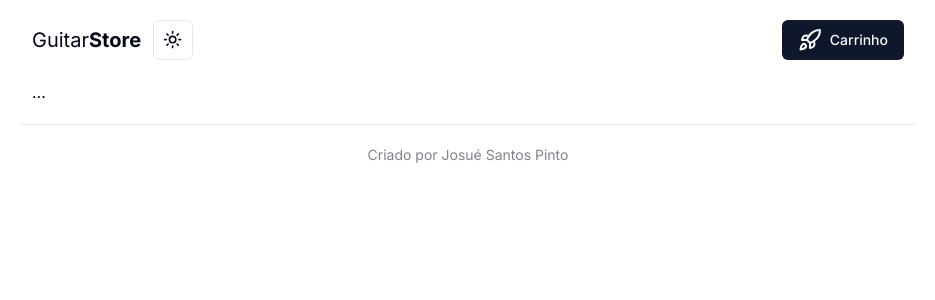
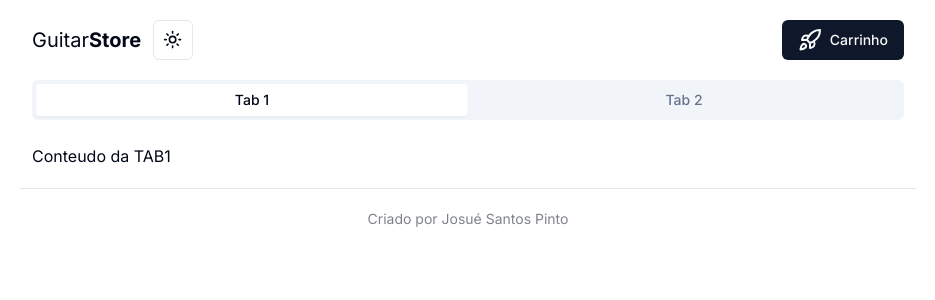
Before and after one commit to Josue-Santos-Pinto/GuitarStore-Web, a Next.js app: page / in a window 1280 px wide. Shown: the top 300 px of the page, without its empty margins (172-1107 px from the left). Built offline with nearby package versions, Linux system fonts and the light colour scheme.

Commit message:
skeleton created

```diff
--- a/package.json
+++ b/package.json
@@ -13,6 +13,7 @@
     "@radix-ui/react-dropdown-menu": "^2.0.6",
     "@radix-ui/react-separator": "^1.0.3",
     "@radix-ui/react-slot": "^1.0.2",
+    "@radix-ui/react-tabs": "^1.0.4",
     "class-variance-authority": "^0.7.0",
     "clsx": "^2.1.0",
     "lucide-react": "^0.363.0",
--- a/src/app/page.tsx
+++ b/src/app/page.tsx
@@ -1,13 +1,18 @@
 import { Footer } from "@/components/footer"
 import { Header } from "@/components/header"
+import { TabsSkeleton } from "@/components/products/skeleton"
+import { ProductsTab } from "@/components/products/tab"
 import { ThemeToggle } from "@/components/theme-toggle"
+import { Suspense } from "react"
 
 const Page = () => {
   return (
     <div className="w-full max-w-4xl m-auto">
       <Header />
       <div className="mx-3">
-        ...
+        <Suspense fallback={<TabsSkeleton />}>
+            <ProductsTab />
+        </Suspense>
       </div>
       <Footer />
     </div>
--- a/src/components/cart/sidebar.tsx
+++ b/src/components/cart/sidebar.tsx
@@ -6,7 +6,7 @@
 export const CartSidebar = () => {
     return (
         <Sheet>
-            <SheetTrigger>
+            <SheetTrigger asChild>
                 <Button>
                     <RocketIcon className="mr-2" />
                     <p>Carrinho</p>
--- /dev/null
+++ b/src/components/products/skeleton.tsx
@@ -0,0 +1,20 @@
+import { Skeleton } from "@/components/ui/skeleton"
+
+export const TabsSkeleton = () => {
+    return (
+        <div>
+            <Skeleton className="w-full h-10 rounded-xl"/>
+
+            <div className="mt-6 grid gap-5 grid-cols-2 sm:grid-cols-3 md:grid-cols-4">
+                {Array.from({length: 6}, (item,index) => (
+                    <div key={index}>
+                        <Skeleton className="w-full h-32 rounded-xl" />
+                        <Skeleton className="mt-2 w-full h-7 rounded-xl" />
+                        <Skeleton className="mt-2 w-16 h-5 rounded-xl" />
+                        <Skeleton className="mt-2 w-full h-9 rounded-xl" />
+                    </div>
+                ))}
+            </div>
+        </div>
+    )
+}
--- /dev/null
+++ b/src/components/products/tab.tsx
@@ -0,0 +1,18 @@
+import { Tabs, TabsContent, TabsList, TabsTrigger } from "@/components/ui/tabs"
+
+export const ProductsTab = () => {
+    return (
+        <Tabs defaultValue="tab1">
+            <TabsList className="flex">
+                <TabsTrigger value="tab1" className="flex-1">Tab 1</TabsTrigger>
+                <TabsTrigger value="tab2" className="flex-1">Tab 2</TabsTrigger>
+            </TabsList>
+            <TabsContent value="tab1" className="mt-6">
+                Conteudo da TAB1
+            </TabsContent>
+            <TabsContent value="tab2" className="mt-6">
+                Conteudo da TAB2
+            </TabsContent>
+        </Tabs>
+    )
+}
--- /dev/null
+++ b/src/components/ui/skeleton.tsx
@@ -0,0 +1,15 @@
+import { cn } from "@/lib/utils"
+
+function Skeleton({
+  className,
+  ...props
+}: React.HTMLAttributes<HTMLDivElement>) {
+  return (
+    <div
+      className={cn("animate-pulse rounded-md bg-muted", className)}
+      {...props}
+    />
+  )
+}
+
+export { Skeleton }
--- /dev/null
+++ b/src/components/ui/tabs.tsx
@@ -0,0 +1,55 @@
+"use client"
+
+import * as React from "react"
+import * as TabsPrimitive from "@radix-ui/react-tabs"
+
+import { cn } from "@/lib/utils"
+
+const Tabs = TabsPrimitive.Root
+
+const TabsList = React.forwardRef<
+  React.ElementRef<typeof TabsPrimitive.List>,
+  React.ComponentPropsWithoutRef<typeof TabsPrimitive.List>
+>(({ className, ...props }, ref) => (
+  <TabsPrimitive.List
+    ref={ref}
+    className={cn(
+      "inline-flex h-10 items-center justify-center rounded-md bg-muted p-1 text-muted-foreground",
+      className
+    )}
+    {...props}
+  />
+))
+TabsList.displayName = TabsPrimitive.List.displayName
+
+const TabsTrigger = React.forwardRef<
+  React.ElementRef<typeof TabsPrimitive.Trigger>,
+  React.ComponentPropsWithoutRef<typeof TabsPrimitive.Trigger>
+>(({ className, ...props }, ref) => (
+  <TabsPrimitive.Trigger
+    ref={ref}
+    className={cn(
+      "inline-flex items-center justify-center whitespace-nowrap rounded-sm px-3 py-1.5 text-sm font-medium ring-offset-background transition-all focus-visible:outline-none focus-visible:ring-2 focus-visible:ring-ring focus-visible:ring-offset-2 disabled:pointer-events-none disabled:opacity-50 data-[state=active]:bg-background data-[state=active]:text-foreground data-[state=active]:shadow-sm",
+      className
+    )}
+    {...props}
+  />
+))
+TabsTrigger.displayName = TabsPrimitive.Trigger.displayName
+
+const TabsContent = React.forwardRef<
+  React.ElementRef<typeof TabsPrimitive.Content>,
+  React.ComponentPropsWithoutRef<typeof TabsPrimitive.Content>
+>(({ className, ...props }, ref) => (
+  <TabsPrimitive.Content
+    ref={ref}
+    className={cn(
+      "mt-2 ring-offset-background focus-visible:outline-none focus-visible:ring-2 focus-visible:ring-ring focus-visible:ring-offset-2",
+      className
+    )}
+    {...props}
+  />
+))
+TabsContent.displayName = TabsPrimitive.Content.displayName
+
+export { Tabs, TabsList, TabsTrigger, TabsContent }
```
Also changed, not shown: 1 other file (tests, documents, lock files or other folders).
